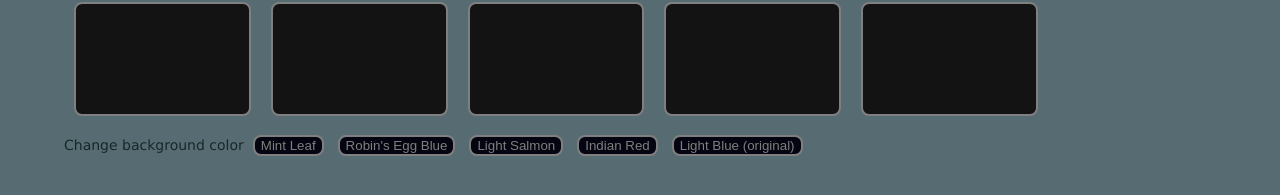
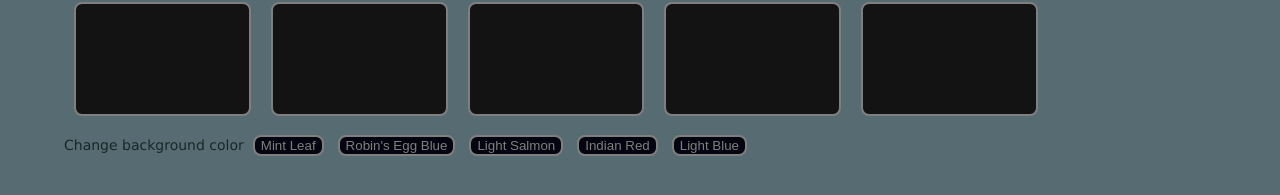
Before and after one commit to russethk/dev-projects, a plain HTML site: page memory-game/index.html in a window 1280 px wide. Shown: the part 581-776 px from the top of the page. Drawn offline with Linux system fonts and the light colour scheme.

Commit message:
index change

```diff
--- a/memory-game/index.html
+++ b/memory-game/index.html
@@ -21,7 +21,7 @@
     <button id="button" data-hex="#00cec9">Robin's Egg Blue</button>
     <button id="button" data-hex="#FFA07A">Light Salmon</button>
     <button id="button" data-hex="#CD5C5C">Indian Red</button>
-    <button id="button" data-hex="#ADD8E6">Light Blue (original)</button>
+    <button id="button" data-hex="#ADD8E6">Light Blue</button>
 
    </section>
   <script src="script.js"></script>
```
